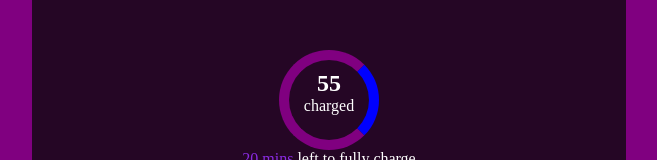
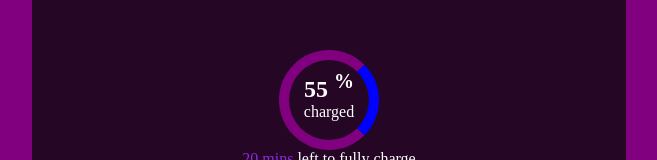
Before and after one commit to Oluwakorede01/landing-pages, a plain HTML site: page index.html in a window 1280 px wide. Shown: the part 280-440 px from the top of the page, without its empty margins (311-968 px from the left). Drawn offline with Linux system fonts and the light colour scheme.

Commit message:
html file updated

```diff
--- a/index.html
+++ b/index.html
@@ -48,7 +48,7 @@
 
   <section class="section1">
     <div class="charging">
-      <h1>55</h1>
+      <h1>55 <sup>%</sup></h1>
       <p>charged</p>
     </div>
     <p><span style="color: blueviolet;">20 mins </span> left to fully charge</p>
```
